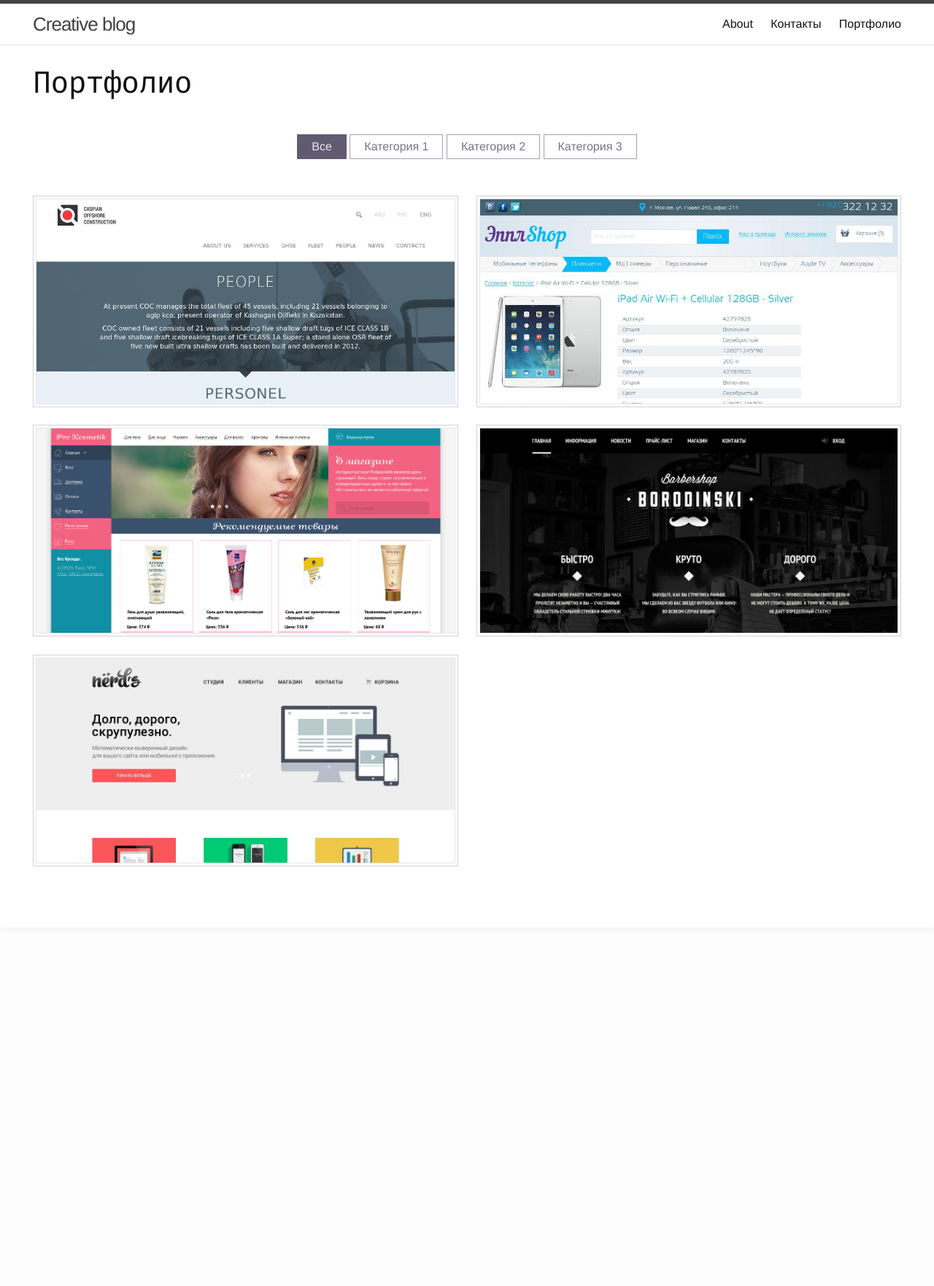
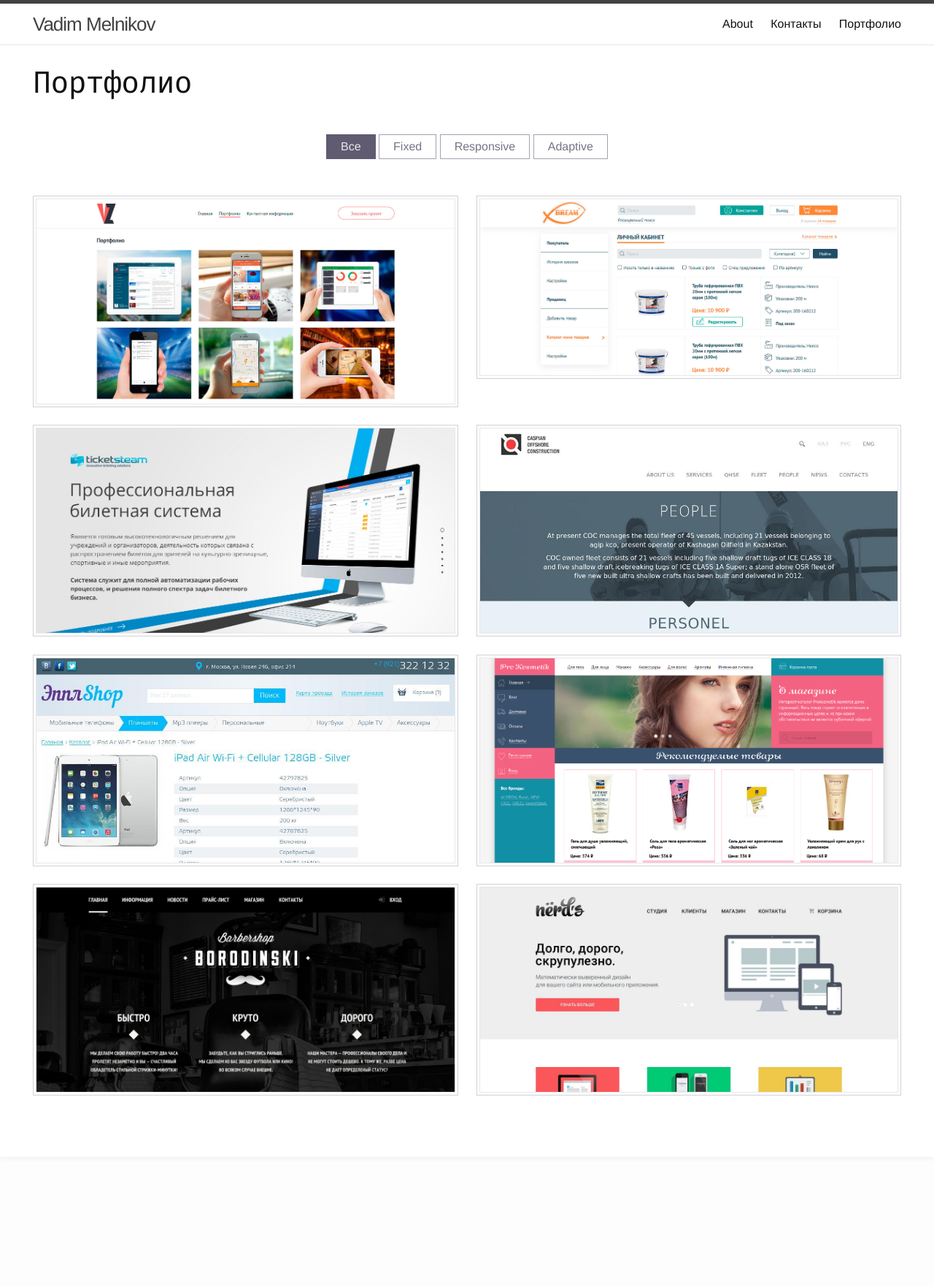
Before and after one commit to vadimmelnikov/vadim.github.io, a Jekyll site: the page built from portfolio.html, in a window 1280 px wide. Shown: the whole page at 73% size. Built offline with Jekyll 4.4.1, drawn with Linux system fonts in a browser that asks for light colours; nearby versions of some CDN libraries; before the commit the page ends 1448 px from its top, so only the background shows below that.

Commit message:
add projects

```diff
--- a/_config.yml
+++ b/_config.yml
@@ -1,5 +1,5 @@
 # Site settings
-title: Creative blog
+title: Vadim Melnikov
 email: vadic_m@mail.ru
 description: > # this means to ignore newlines until "baseurl:"
   Vadim Melnikov
--- a/_sass/_base.scss
+++ b/_sass/_base.scss
@@ -210,6 +210,10 @@ pre {
     overflow: hidden;
     background-color: #fff;
     margin-bottom: 177px;
+    @include media-query($on-laptop) {
+        margin-bottom: 250px;
+
+    }
     -webkit-box-shadow: 0px 3px 6px 0px rgba(50, 50, 40, 0.05);
 -moz-box-shadow:    0px 3px 6px 0px rgba(50, 50, 40, 0.05);
 box-shadow:         0px 3px 6px 0px rgba(50, 50, 40, 0.05);
--- a/_sass/_layout.scss
+++ b/_sass/_layout.scss
@@ -248,6 +248,7 @@
     //     display: none;
     // }
 }
+
 /* .ehover1v2:hover .portfolio-item__title, .ehover1v2:hover .portfolio-item {
     -webkit-transform: translate3d(0,0,0);
     transform: translate3d(0,0,0);
@@ -289,6 +290,7 @@
 .ehover1v2{
     max-height: 280px;
     outline: 1px solid rgba(30, 22, 54, 0.1);
+    display: block;
 }
 .popup-img{
     display: block;
@@ -331,8 +333,8 @@
 
 .ehover1v2:hover .portfolio-item__span {
     opacity: 1;
-    -webkit-transition: all .3s ease-in-out;
-    transition: all .3s ease-in-out;
+    -webkit-transition: all .05s ease-in-out;
+    transition: all .05s ease-in-out;
 }
 .portfolio-item__span{
     position: relative;
@@ -343,12 +345,18 @@
     border-bottom: 0;
     margin-right: 8px;
     background: #fff;
-    & a{
+    & .portfolio-item__decr{
         text-decoration: none;
         color: #000;
         background: #fff;
         font-family: 'Fira Mono', ;
         z-index: 1000;
+        //overflow: hidden;
+        white-space: nowrap;
+        overflow: hidden;
+        text-overflow: ellipsis;
+        -o-text-overflow: ellipsis;
+        -ms-text-overflow: ellipsis;
         &:hover{
             opacity: 0.7;
         }
--- a/contact.html
+++ b/contact.html
@@ -4,3 +4,9 @@ title: Контакты
 permalink: /contact/
 ---
 <div class="hello">фак ю маркдаун</div>
+<!--<form action="https://formspree.io/vadic_m@mail.ru"-->
+      <!--method="POST">-->
+    <!--<input type="text" name="name">-->
+    <!--<input type="email" name="_replyto">-->
+    <!--<input type="submit" value="Send">-->
+<!--</form>-->
--- a/portfolio.html
+++ b/portfolio.html
@@ -6,24 +6,24 @@ permalink: /portfoilio/
 
 <div class="filter-container">
     <div class="filter" data-filter="all">Все</div>
-    <div class="filter" data-filter=".category-1">Категория 1</div>
-    <div class="filter" data-filter=".category-2">Категория 2</div>
-    <div class="filter" data-filter=".category-3">Категория 3</div>
+    <div class="filter" data-filter=".fix">Fixed</div>
+    <div class="filter" data-filter=".resp">Responsive</div>
+    <div class="filter" data-filter=".adap">Adaptive</div>
 </div>
 
 <ul class="portfolio-list">
     {% for member in site.data.portfolio-list %}
     <li class="mix portfolio-item filtr-item {{ member.cat }}">
-        <div class="ehover1v2 hover">
+        <a data-popup-open="{{ member.popup }}" href="#" class="ehover1v2 hover">
             <img src="{{ member.prev-img }}" alt="{{ member.name }}">
             <div class="overlay">
                 <div class="portfolio-item__title">
                     <span class="portfolio-item__span">
-			        	<a class="btn" data-popup-open="{{ member.popup }}" href="#">{{ member.name }}</a>
+			        	<span class="portfolio-item__decr btn">{{ member.name }}</span>
 		        	</span>
                 </div>
             </div>
-        </div>
+        </a>
         <div class="popup" data-popup="{{ member.popup }}">
             <div class="popup-wrapper">
                 <h2 class="title-fira">{{ member.name }}</h2>
```
Also changed, not shown: _data/portfolio-list.yml (+40 -5 lines), img/bream-small.jpg (added), img/bream.jpg (added), img/ticketsteam-small.jpg (added), img/ticketsteam.jpg (added), img/veryzloi.jpg (added).
